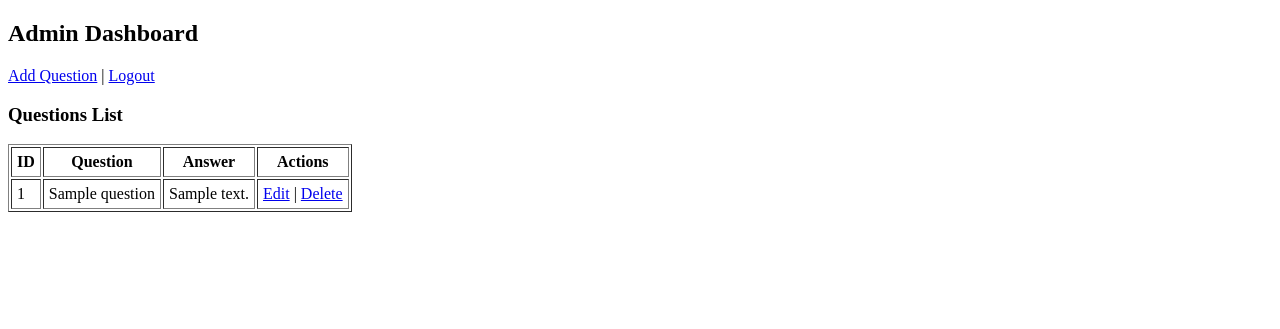
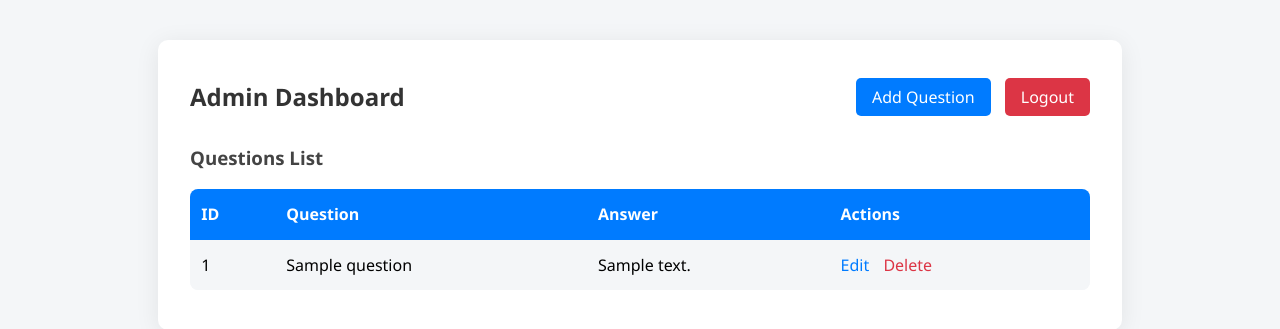
Before and after one commit to UKY171991/ci3, a CodeIgniter app: page /database/admin/dashboard in a window 1280 px wide. Shown: the top 329 px of the page. Run offline with CodeIgniter, Linux system fonts and the light colour scheme; the visitor is signed in with stand-in values (Sample User, id 1); tables that the repository leaves empty or names only in its code hold one stand-in row (values such as "Sample post").

Commit message:
Update dashboard.php

```diff
--- a/application/views/dashboard.php
+++ b/application/views/dashboard.php
@@ -2,13 +2,107 @@
 <html>
 <head>
     <title>Admin Dashboard</title>
+    <meta name="viewport" content="width=device-width, initial-scale=1">
+    <style>
+        body {
+            background: #f4f6f8;
+            font-family: 'Segoe UI', Tahoma, Geneva, Verdana, sans-serif;
+            margin: 0;
+            padding: 0;
+        }
+        .dashboard-container {
+            max-width: 900px;
+            margin: 40px auto;
+            background: #fff;
+            border-radius: 10px;
+            box-shadow: 0 4px 24px rgba(0,0,0,0.08);
+            padding: 2.5rem 2rem;
+        }
+        .dashboard-header {
+            display: flex;
+            justify-content: space-between;
+            align-items: center;
+            margin-bottom: 2rem;
+        }
+        .dashboard-header h2 {
+            margin: 0;
+            color: #333;
+        }
+        .dashboard-header .actions a {
+            text-decoration: none;
+            color: #fff;
+            background: #007bff;
+            padding: 0.5rem 1rem;
+            border-radius: 5px;
+            margin-left: 10px;
+            font-weight: 500;
+            transition: background 0.2s;
+        }
+        .dashboard-header .actions a.logout {
+            background: #dc3545;
+        }
+        .dashboard-header .actions a:hover {
+            opacity: 0.85;
+        }
+        h3 {
+            color: #444;
+            margin-top: 0;
+        }
+        table {
+            width: 100%;
+            border-collapse: collapse;
+            background: #fafbfc;
+            border-radius: 8px;
+            overflow: hidden;
+        }
+        th, td {
+            padding: 0.9rem 0.7rem;
+            text-align: left;
+        }
+        th {
+            background: #007bff;
+            color: #fff;
+            font-weight: 600;
+        }
+        tr:nth-child(even) {
+            background: #f4f6f8;
+        }
+        tr:hover {
+            background: #e9ecef;
+        }
+        td .action-link {
+            color: #007bff;
+            text-decoration: none;
+            margin-right: 10px;
+            font-weight: 500;
+        }
+        td .action-link.delete {
+            color: #dc3545;
+        }
+        td .action-link:hover {
+            text-decoration: underline;
+        }
+        @media (max-width: 600px) {
+            .dashboard-container {
+                padding: 1rem 0.5rem;
+            }
+            th, td {
+                padding: 0.5rem 0.3rem;
+            }
+        }
+    </style>
 </head>
 <body>
+    <div class="dashboard-container">
+        <div class="dashboard-header">
             <h2>Admin Dashboard</h2>
-    <a href="<?php echo site_url('admin/add_question'); ?>">Add Question</a> |
-    <a href="<?php echo site_url('admin/logout'); ?>">Logout</a>
+            <div class="actions">
+                <a href="<?php echo site_url('admin/add_question'); ?>">Add Question</a>
+                <a href="<?php echo site_url('admin/logout'); ?>" class="logout">Logout</a>
+            </div>
+        </div>
         <h3>Questions List</h3>
-    <table border="1" cellpadding="5">
+        <table>
             <tr><th>ID</th><th>Question</th><th>Answer</th><th>Actions</th></tr>
             <?php if (!empty($questions)) foreach ($questions as $q): ?>
             <tr>
@@ -16,11 +110,12 @@
                 <td><?php echo $q->question; ?></td>
                 <td><?php echo $q->answer; ?></td>
                 <td>
-                <a href="<?php echo site_url('admin/edit_question/'.$q->id); ?>">Edit</a> |
-                <a href="<?php echo site_url('admin/delete_question/'.$q->id); ?>" onclick="return confirm('Delete this question?');">Delete</a>
+                    <a href="<?php echo site_url('admin/edit_question/'.$q->id); ?>" class="action-link">Edit</a>
+                    <a href="<?php echo site_url('admin/delete_question/'.$q->id); ?>" class="action-link delete" onclick="return confirm('Delete this question?');">Delete</a>
                 </td>
             </tr>
             <?php endforeach; ?>
         </table>
+    </div>
 </body>
 </html>
```
Lines whose indentation alone changed are shown as unchanged.
